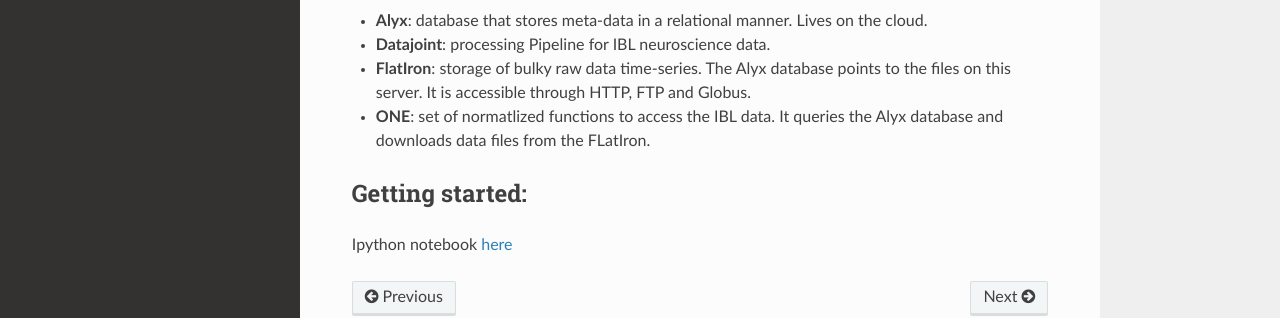
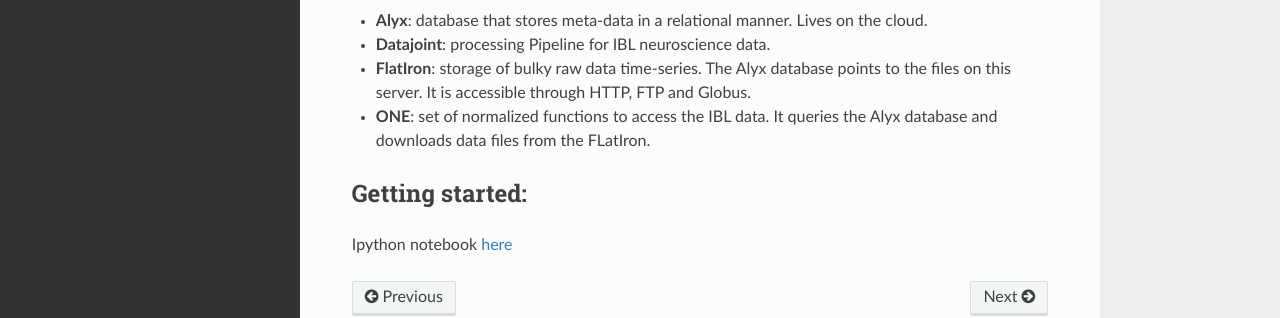
Before and after one commit to int-brain-lab/ibllib, a Sphinx documentation site: the page built from docs/01_overview.md, in a window 1280 px wide and 1006 px high. Shown: the part 560-878 px from the top of the window. Built offline with Sphinx 7.4.7 and the Read the Docs theme 2.0.0, drawn with Linux system fonts in a browser that asks for light colours.

Commit message:
corrected spelling

```diff
--- a/docs/01_overview.md
+++ b/docs/01_overview.md
@@ -4,7 +4,7 @@
 -   **Alyx**: database that stores meta-data in a relational manner. Lives on the cloud.
 -   **Datajoint**: processing Pipeline for IBL neuroscience data.
 -   **FlatIron**: storage of bulky raw data time-series. The Alyx database points to the files on this server. It is accessible through HTTP, FTP and Globus.
--   **ONE**: set of normatlized functions to access the IBL data. It queries the Alyx database and downloads data files from the FLatIron.
+-   **ONE**: set of normalized functions to access the IBL data. It queries the Alyx database and downloads data files from the FLatIron.
 
 ## Getting started:
 Ipython notebook  [here](./_static/one_demo.html)
```
